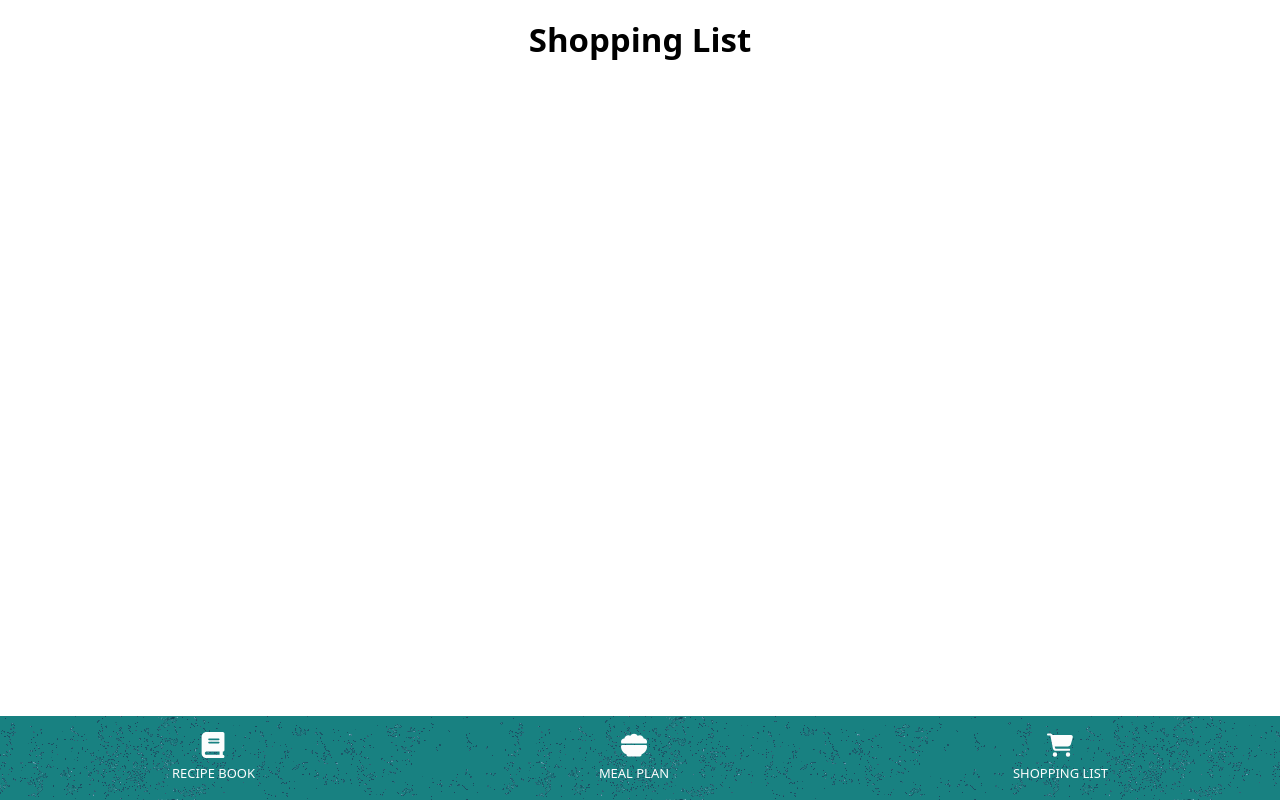
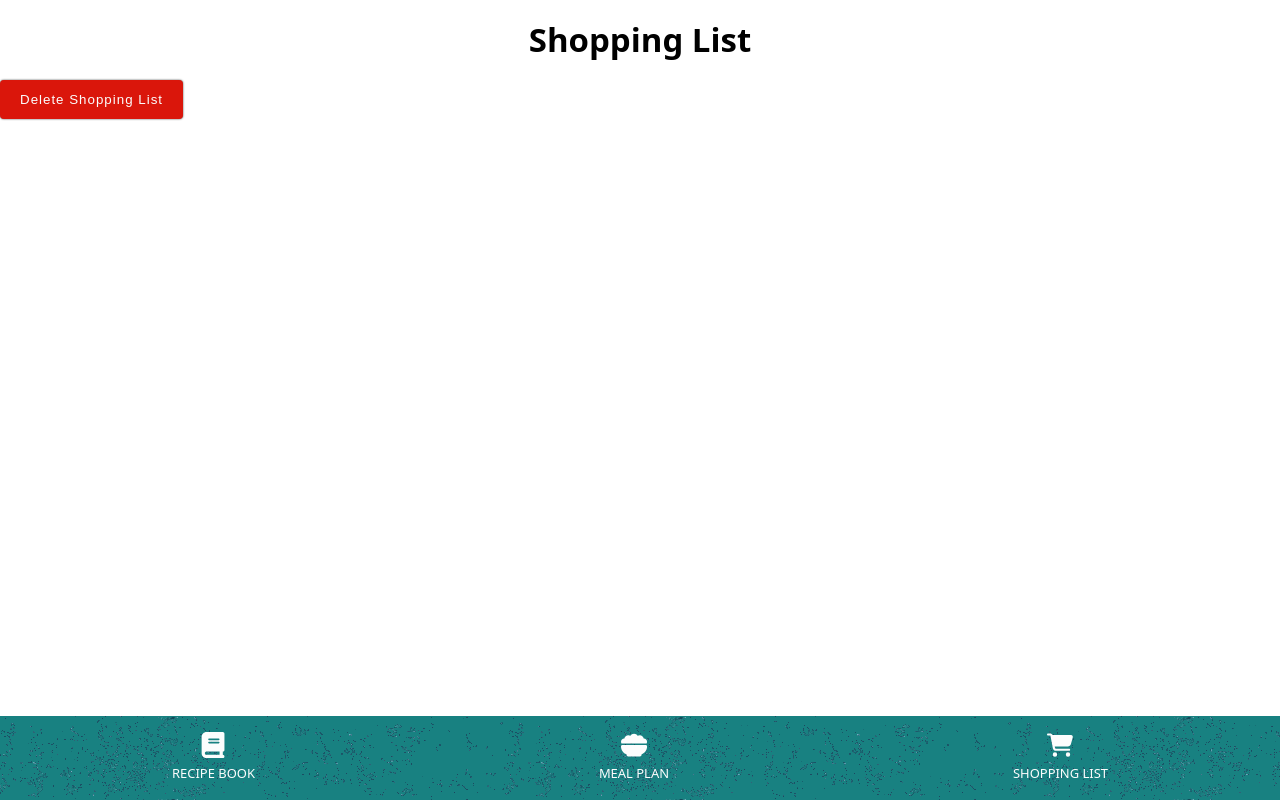
Before and after one commit to arnest00/mealwise, a Next.js app: page /shopping-list in a window 1280 px wide. Built offline with nearby package versions, Linux system fonts and the light colour scheme.

Commit message:
feat: Support for deleting shopping list
References 226

```diff
--- a/pages/shopping-list/index.tsx
+++ b/pages/shopping-list/index.tsx
@@ -1,13 +1,18 @@
 import { useEffect, useState } from 'react';
 import { NextPage } from 'next';
 
-import { getShoppingList } from '../../services/dbService';
+import { getShoppingList, deleteShoppingList } from '../../services/dbService';
 
+import Button from '../../components/atoms/Button';
 import Layout from '../../components/organisms/Layout';
 import ShoppingList from '../../components/organisms/ShoppingList';
 
 const ShoppingListPage: NextPage = () => {
   const [shoppingList, setShoppingList] = useState<{ id: string, itemName: string }[] | []>([]);
+
+  const handleDeleteShoppingList = () => {
+    deleteShoppingList();
+  };
 
   useEffect(() => {
     const getAndSetShoppingList = async () => {
@@ -29,6 +34,13 @@ const ShoppingListPage: NextPage = () => {
         Shopping List
       </h1>
 
+      <Button
+        buttonType="button"
+        buttonName="delete shopping list"
+        modifier="--bad-job"
+        onClick={handleDeleteShoppingList}
+      />
+
       <ShoppingList
         shoppingList={shoppingList}
       />
--- a/services/dbService.ts
+++ b/services/dbService.ts
@@ -295,6 +295,10 @@ export const editShoppingListItem = async (id: string, editedValue: string) => {
   });
 };
 
+export const deleteShoppingList = async () => {
+  await db.shoppingList.delete(1);
+};
+
 // planNotes
 export const createPlanNotes = async () => {
   const previousPlanNotes = await db.planNotes
```
